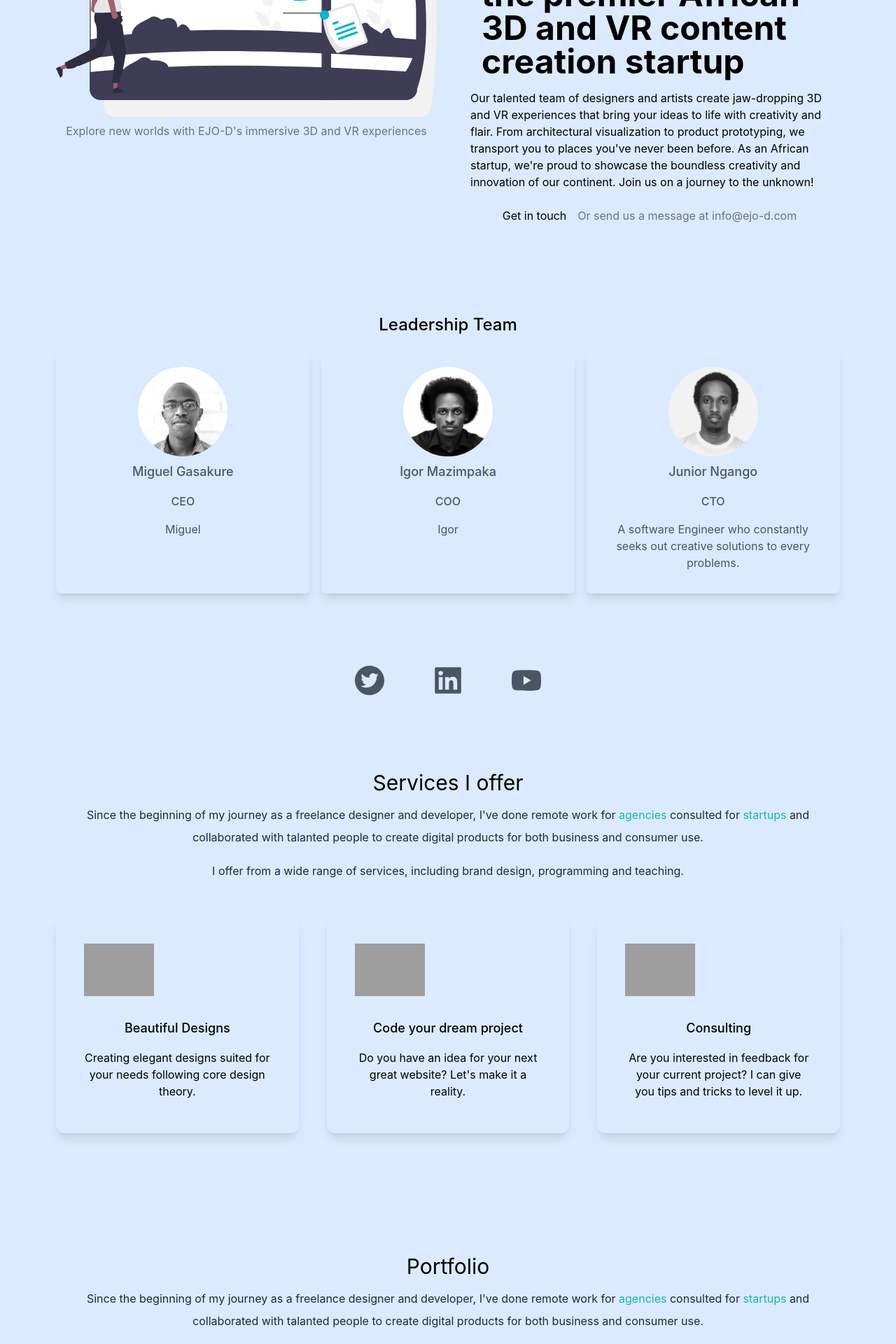
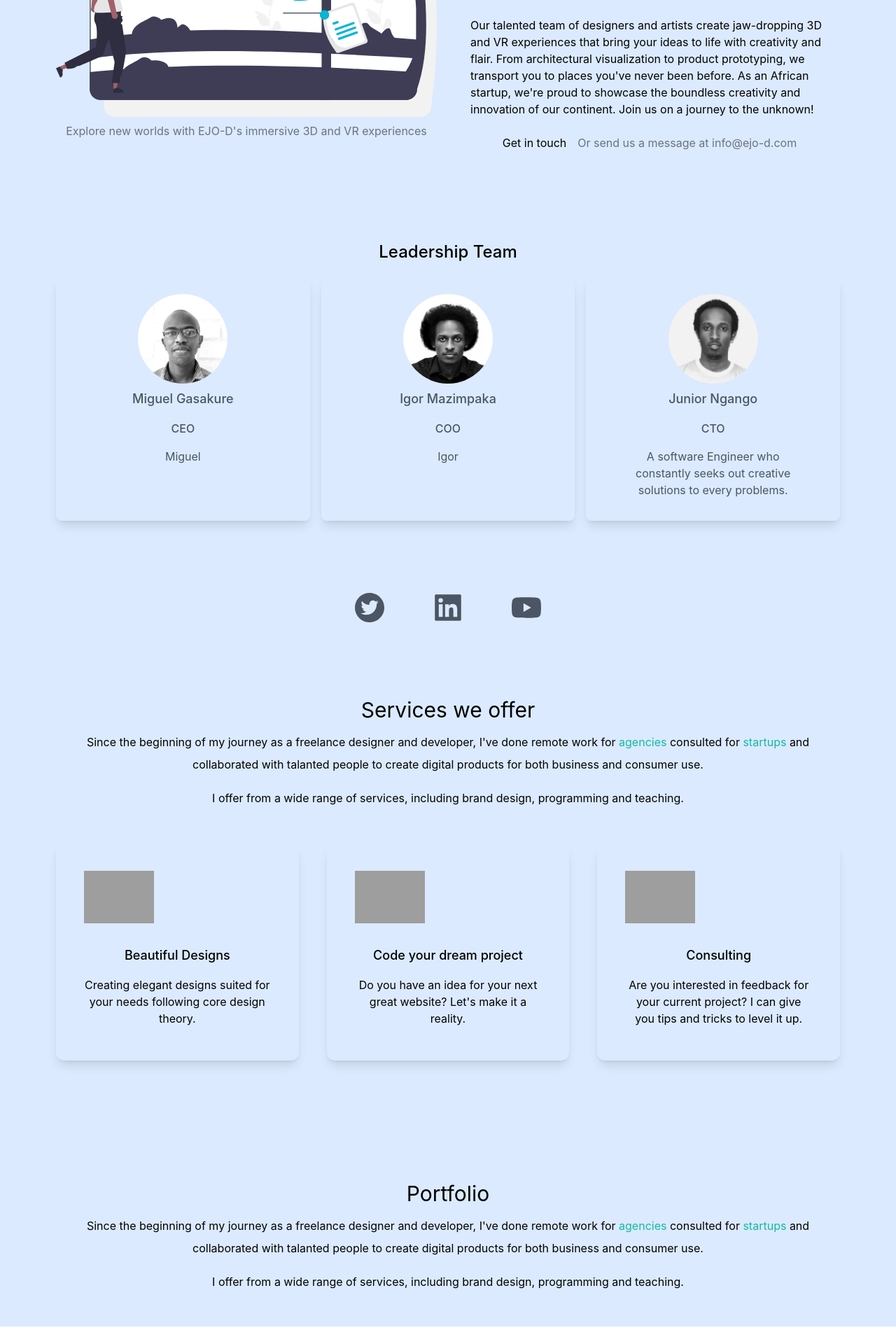
Before and after one commit to ngangoju/ejod_site, a Next.js app: page / in a window 1280 px wide. Shown: the part 340-2260 px from the top of the page at 70% size. After the commit the page ends 2235 px from the top, so only its background shows below. Built offline with nearby package versions, Linux system fonts and the light colour scheme; grey boxes are pictures that could not be loaded.

Commit message:
quick fix

```diff
--- a/pages/index.js
+++ b/pages/index.js
@@ -92,7 +92,7 @@ export default function Home() {
           </nav>
         </section>
         <section className="p-10 grid grid-cols-1 md:grid-cols-2 gap-3 lg:gap-8 items-center">
-          <div className="md:p-0 w-auto h-80 md:h-full sm:mt-0 sm:pt-0">
+          <div className="sm:mb-20 w-auto h-80 md:h-full md:mb-0 sm:pt-0">
             <Image
               src="/ar.svg"
               alt="Illustration of virtual reality headset and globe"
@@ -100,23 +100,23 @@ export default function Home() {
               width={900}
               height={600}
             />
-            <p className="text-gray-500 text-center mt-2">
-              Explore new worlds with EJO-D&apos;s immersive 3D and VR experiences
+            <p className="text-gray-500 text-center my-2">
+              Explore new worlds with EJO-D's immersive 3D and VR experiences
             </p>
           </div>
-          <div className="md:p-0 sm:mt-10">
+          <div className="md:p-0 sm:mt-6">
             <div className="max-w-lg mx-auto">
               <div className="animate-left">
-                <h1 className="text-3xl md:text-5xl font-bold m-4">
+                <h1 className="text-4xl font-bold">
                   Blast off to new worlds with EJO-D, the premier African 3D and
                   VR content creation startup
                 </h1>
-                <p className="mb-6">
+                <p className="my-6">
                   Our talented team of designers and artists create jaw-dropping
                   3D and VR experiences that bring your ideas to life with
                   creativity and flair. From architectural visualization to
-                  product prototyping, we transport you to places you&apos;ve never
-                  been before. As an African startup, we&apos;re proud to showcase
+                  product prototyping, we transport you to places you've never
+                  been before. As an African startup, we're proud to showcase
                   the boundless creativity and innovation of our continent. Join
                   us on a journey to the unknown!
                 </p>
@@ -160,7 +160,7 @@ export default function Home() {
                   {member.name}
                 </h3>
                 <p className="text-center font-medium py-2">{member.role}</p>
-                <p className="text-center py-2">{member.quote}</p>
+                <p className="text-center py-2 px-8">{member.quote}</p>
               </div>
             ))}
           </div>
@@ -175,8 +175,8 @@ export default function Home() {
         </section>
         <section className="text-center p-10 my-12">
           <div>
-            <h3 className="text-3xl py-1 dark:text-white ">Services I offer</h3>
-            <p className="text-md py-2 leading-8 text-gray-800 dark:text-gray-200">
+            <h3 className="text-3xl py-1">Services we offer</h3>
+            <p className="text-md py-2 leading-8">
               Since the beginning of my journey as a freelance designer and
               developer, I&apos;ve done remote work for
               <span className="text-teal-500"> agencies </span>
@@ -184,7 +184,7 @@ export default function Home() {
               and collaborated with talanted people to create digital products
               for both business and consumer use.
             </p>
-            <p className="text-md py-2 leading-8 text-gray-800 dark:text-gray-200">
+            <p className="text-md py-2 leading-8">
               I offer from a wide range of services, including brand design,
               programming and teaching.
             </p>
@@ -247,10 +247,10 @@ export default function Home() {
             </div>
           </div>
         </section>
-        <section className="text-center p-10">
+        <section className={`text-center p-10`}>
           <div>
-            <h3 className="text-3xl py-1 dark:text-white ">Portfolio</h3>
-            <p className="text-md py-2 leading-8 text-gray-800 dark:text-gray-200">
+            <h3 className="text-3xl py-1">Portfolio</h3>
+            <p className="text-md py-2 leading-8">
               Since the beginning of my journey as a freelance designer and
               developer, I&apos;ve done remote work for
               <span className="text-teal-500"> agencies </span>
@@ -258,7 +258,7 @@ export default function Home() {
               and collaborated with talanted people to create digital products
               for both business and consumer use.
             </p>
-            <p className="text-md py-2 leading-8 text-gray-800 dark:text-gray-200">
+            <p className="text-md py-2 leading-8">
               I offer from a wide range of services, including brand design,
               programming and teaching.
             </p>
```
